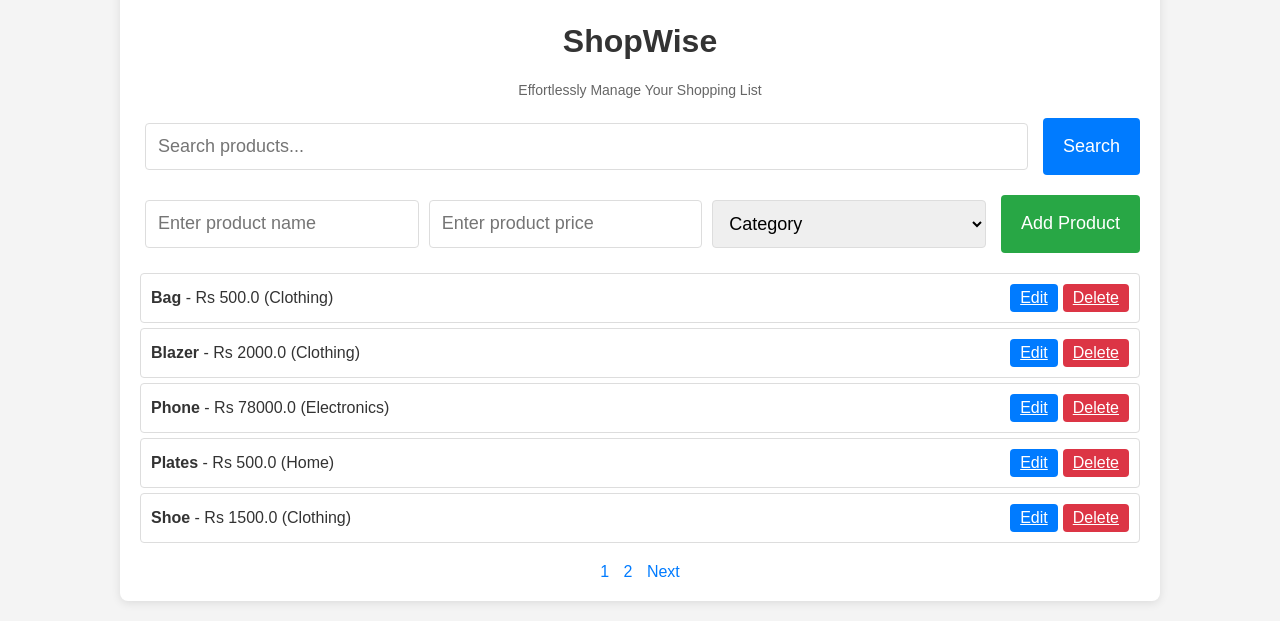
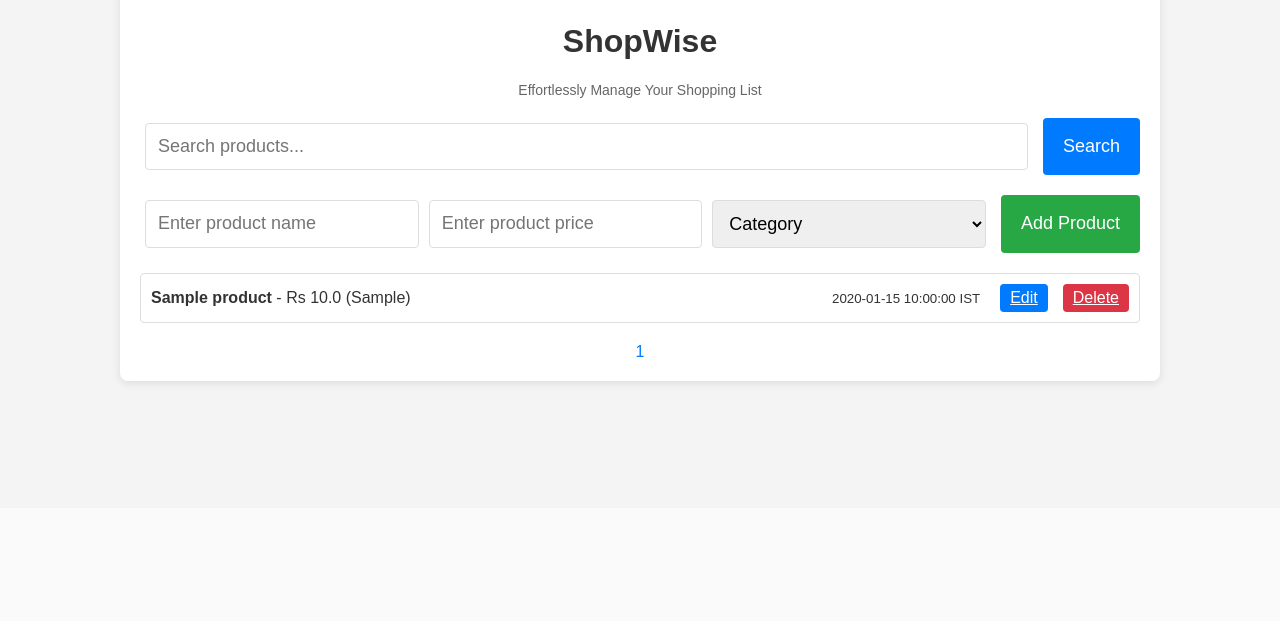
Before and after one commit to haleema336/ShopWise, a Flask app: page / in a window 1280 px wide. Shown: the part 292-913 px from the top of the page. After the commit the page ends 678 px from the top, so only its background shows below. Run offline with Flask 3, Linux system fonts and the light colour scheme; tables that the repository leaves empty hold one stand-in row (values such as "Sample post").

Commit message:
Modified

```diff
--- a/app.py
+++ b/app.py
@@ -1,22 +1,25 @@
 from flask import Flask, render_template, request, redirect, url_for
 from flask_sqlalchemy import SQLAlchemy
 from math import ceil
+from datetime import datetime
+import pytz
 
 app = Flask(__name__)
 app.config['SQLALCHEMY_DATABASE_URI'] = 'sqlite:///shop.db'
 db = SQLAlchemy(app)
+
+IST = pytz.timezone('Asia/Kolkata')
 
 class Product(db.Model):
     id = db.Column(db.Integer, primary_key=True)
     name = db.Column(db.String(100))
     price = db.Column(db.Float)
     category = db.Column(db.String(50))
-
+    created_at = db.Column(db.DateTime, default=lambda: datetime.now(IST))  # Corrected default
 
 @app.route('/', methods=['GET', 'POST'])
 def index():
     search_query = request.args.get('search', '')
-    sort_by = request.args.get('sort', 'name')
     category = request.args.get('category', '')
 
     page = request.args.get('page', 1, type=int)
@@ -30,10 +33,8 @@ def index():
     total_products = products_query.count()
     total_pages = ceil(total_products / per_page)
 
-    if sort_by == 'price':
-        products = products_query.order_by(Product.price).offset(offset).limit(per_page).all()
-    else:
-        products = products_query.order_by(Product.name).offset(offset).limit(per_page).all()
+    # Sort by created_at for the newest products first
+    products = products_query.order_by(Product.created_at.desc()).offset(offset).limit(per_page).all()
 
     return render_template('index.html', products=products, total_pages=total_pages, current_page=page)
 
@@ -43,14 +44,17 @@ def add_product():
     product_price = request.form['price']
     product_category = request.form['category']
 
-    new_product = Product(name=product_name, price=product_price, category=product_category)
+    new_product = Product(
+        name=product_name,
+        price=product_price,
+        category=product_category
+    )
     try:
         db.session.add(new_product)
         db.session.commit()
         return redirect('/')
     except:
         return 'There was an issue adding your product'
-
 
 @app.route('/edit/<int:id>', methods=['GET', 'POST'])
 def edit(id):
@@ -78,5 +82,5 @@ def delete(id):
 
 if __name__ == "__main__":
     with app.app_context():
-        db.create_all()
+        db.create_all()  # This will create the database and tables
     app.run(debug=True)
--- a/static/style.css
+++ b/static/style.css
@@ -1,4 +1,3 @@
-
 body {
     font-family: 'Arial', sans-serif;
     background-color: #f4f4f4;
@@ -100,6 +99,29 @@ ul {
     padding: 0;
 }
 
+.product-item {
+    display: flex; /* Use flexbox to align items in a row */
+    justify-content: space-between; /* Space items evenly */
+    align-items: center; /* Center items vertically */
+    padding: 10px;
+    border-bottom: 1px solid #ddd; /* Add a bottom border for separation */
+}
+
+.product-info {
+    flex-grow: 1; /* Allow this section to take up available space */
+}
+
+.product-date {
+    margin-right: 15px; /* Space between date and buttons */
+    text-align: right; /* Align text to the right */
+    flex-basis: 150px; /* Fixed width for the date column */
+}
+
+.product-actions {
+    display: flex; /* Align buttons horizontally */
+    gap: 10px; /* Space between buttons */
+}
+
 li {
     display: flex;
     justify-content: space-between;
@@ -109,15 +131,6 @@ li {
     padding: 10px;
     border: 1px solid #ddd;
     border-radius: 4px;
-}
-
-.product-info {
-    flex-grow: 1;
-}
-
-.product-actions {
-    display: flex;
-    justify-content: flex-end;
 }
 
 .edit-button, .delete-button {
--- a/templates/index.html
+++ b/templates/index.html
@@ -15,12 +15,10 @@
         <h1>ShopWise</h1>
         <p class="tagline">Effortlessly Manage Your Shopping List</p>
 
-
         <form action="/" method="GET" class="search-form">
             <input type="text" name="search" placeholder="Search products..." required>
             <button type="submit">Search</button>
         </form>
-
 
         <form action="/add" method="POST" class="add-product-form">
             <input type="text" name="name" placeholder="Enter product name" required>
@@ -30,15 +28,25 @@
                 <option value="Electronics">Electronics</option>
                 <option value="Clothing">Clothing</option>
                 <option value="Home">Home</option>
+                <option value="Books">Books</option>
+                <option value="Toys">Toys</option>
+                <option value="Groceries">Groceries</option>
+                <option value="Beauty">Beauty</option>
+                <option value="Sports">Sports</option>
+                <option value="Automotive">Automotive</option>
+                <option value="Jewelry">Jewelry</option>
             </select>
             <button type="submit">Add Product</button>
         </form>
 
         <ul>
             {% for product in products %}
-                <li>
+                <li class="product-item">
                     <div class="product-info">
                         <strong>{{ product.name }}</strong> - Rs {{ product.price }} ({{ product.category }})
+                    </div>
+                    <div class="product-date">
+                        <small>{{ product.created_at.strftime('%Y-%m-%d %H:%M:%S') }} IST</small>
                     </div>
                     <div class="product-actions">
                         <a href="{{ url_for('edit', id=product.id) }}" class="edit-button">Edit</a>
```
Also changed, not shown: templates/edit.html (+8 -0 lines), instance/shop.db.
